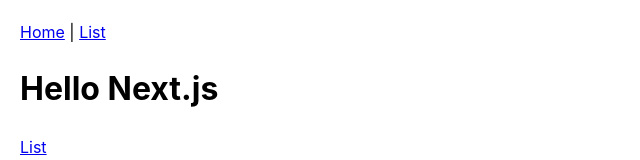
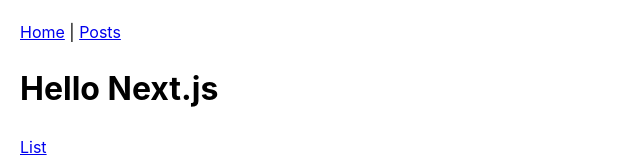
Before and after one commit to dsk52/post, a Next.js app: page / in a window 1280 px wide. Shown: the top 160 px of the page, without its empty margins (0-640 px from the left). Built offline with nearby package versions, Linux system fonts and the light colour scheme.

Commit message:
リンクをroutesでまとめるように調整

```diff
--- a/components/Layout.tsx
+++ b/components/Layout.tsx
@@ -1,5 +1,6 @@
 import React, { ReactNode } from 'react'
 import Link from 'next/link'
+import { routes } from '../routes'
 import { MetaHead } from './MetaHead'
 
 type Props = {
@@ -19,12 +20,12 @@
     <MetaHead title={title} description={description} pagePath={pagePath} />
     <header>
       <nav>
-        <Link href="/">
+        <Link href={routes.top}>
           <a>Home</a>
         </Link>{' '}
         |{' '}
-        <Link href="/posts/list">
-          <a>List</a>
+        <Link href={routes.post}>
+          <a>Posts</a>
         </Link>{' '}
       </nav>
     </header>
--- a/components/posts/PostList.tsx
+++ b/components/posts/PostList.tsx
@@ -1,25 +1,24 @@
 import Link from 'next/link'
 import * as React from 'react'
 import { postType } from '../../types/api/post'
+import { routes } from '../../routes'
 
 type postsProps = {
   posts: postType[]
 }
 
 const PostList: React.FC<postsProps> = (posts: postsProps) => (
-  <>
   <ul>
     {posts.posts.map((post: postType) => {
       return (
         <li key={post.id}>
-            <Link href="/posts/[id]" as={`/posts/${post.id}`}>
+          <Link href={routes.postDetail(post.id)}>
             <span>{post.title}</span>
           </Link>
         </li>
       )
     })}
   </ul>
-  </>
 )
 
 export { PostList }
--- /dev/null
+++ b/routes.ts
@@ -0,0 +1,5 @@
+export const routes = {
+  top: '/',
+  post: '/posts/list',
+  postDetail: (postId: string): string => `/posts/${postId}`,
+}
```
Lines whose indentation alone changed are shown as unchanged.
